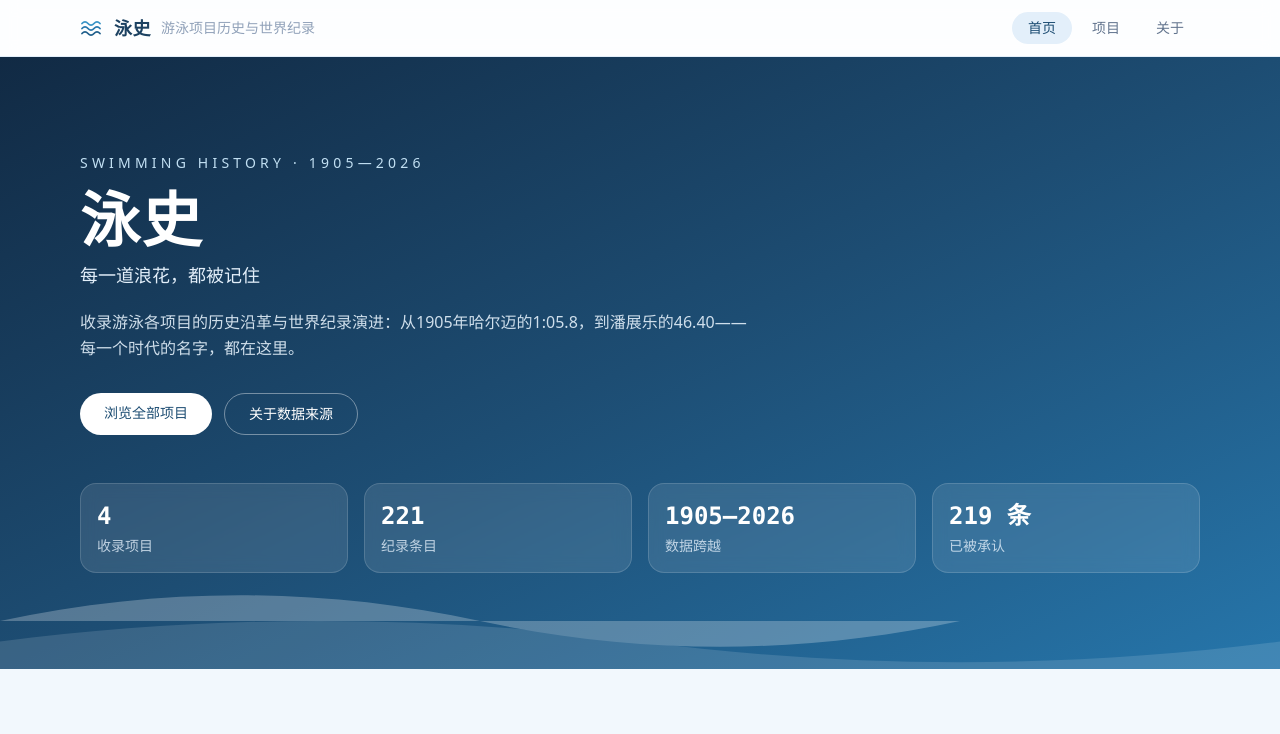
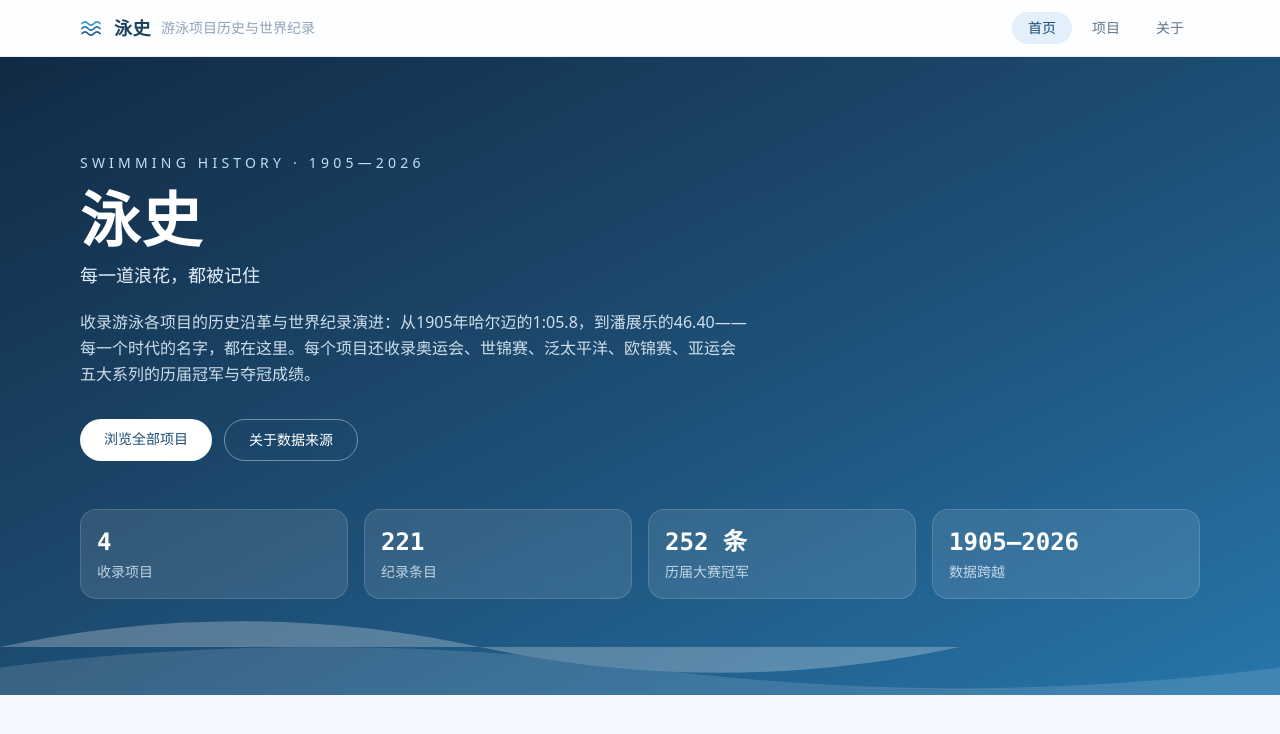
Before and after one commit to sdaulibin/swim-history, a Next.js app: page / in a window 1280 px wide. Shown: the top 734 px of the page. Built offline with nearby package versions, Linux system fonts and the light colour scheme.

Commit message:
首页与项目列表页增加历届冠军榜入口与统计

```diff
--- a/src/app/events/page.tsx
+++ b/src/app/events/page.tsx
@@ -29,6 +29,7 @@ export default function EventsPage() {
       wrDate: wr.date,
       count: ratified.length,
       firstYear: Number(e.progression[0].date.slice(0, 4)),
+      championCount: e.champions?.length ?? 0,
     };
   });
 
@@ -36,7 +37,7 @@ export default function EventsPage() {
     <div className="mx-auto max-w-6xl px-4 py-12">
       <h1 className="text-3xl font-bold text-pool-950">全部项目</h1>
       <p className="mt-2 text-slate-500">
-        目前收录长池（50 米池）四个项目的完整世界纪录演进，更多项目与短池数据持续补充中。
+        每个项目包含完整的世界纪录演进，以及奥运会、世锦赛、泛太平洋、欧锦赛、亚运会五大系列的历届冠军榜。
       </p>
       <div className="mt-8">
         <EventsExplorer events={cards} />
--- a/src/app/page.tsx
+++ b/src/app/page.tsx
@@ -10,10 +10,6 @@ function wrOf(event: (typeof events)[number]): RecordEntry {
 
 export default function Home() {
   const totalRecords = events.reduce((n, e) => n + e.progression.length, 0);
-  const ratifiedCount = events.reduce(
-    (n, e) => n + e.progression.filter(isRatified).length,
-    0,
-  );
   const strokesInUse = Array.from(new Set(events.map((e) => e.stroke)));
   const featured = events.find((e) => e.slug === "mens-100m-freestyle")!;
   const featuredWr = wrOf(featured);
@@ -36,11 +32,15 @@ export default function Home() {
     ...events.map((e) => Number(wrOf(e).date.slice(0, 4))),
   );
 
+  const totalChampions = events.reduce(
+    (n, e) => n + (e.champions?.length ?? 0),
+    0,
+  );
   const stats = [
     { label: "收录项目", value: String(events.length) },
     { label: "纪录条目", value: `${totalRecords}` },
+    { label: "历届大赛冠军", value: `${totalChampions} 条` },
     { label: "数据跨越", value: `${firstYear}–${lastYear}` },
-    { label: "已被承认", value: `${ratifiedCount} 条` },
   ];
 
   return (
@@ -73,6 +73,7 @@ export default function Home() {
           <p className="mt-3 text-lg text-pool-100">{siteConfig.tagline}</p>
           <p className="mt-5 max-w-2xl leading-relaxed text-pool-100/90">
             {siteConfig.description}
+            每个项目还收录奥运会、世锦赛、泛太平洋、欧锦赛、亚运会五大系列的历届冠军与夺冠成绩。
           </p>
           <div className="mt-8 flex flex-wrap gap-3">
             <Link
--- a/src/components/EventCard.tsx
+++ b/src/components/EventCard.tsx
@@ -15,6 +15,7 @@ export interface EventCardData {
   wrDate: string;
   count: number;
   firstYear: number;
+  championCount: number;
 }
 
 export function EventCard({ ev }: { ev: EventCardData }) {
@@ -45,6 +46,11 @@ export function EventCard({ ev }: { ev: EventCardData }) {
       <div className="mt-1 text-xs text-slate-400">{ev.wrDateLabel}</div>
       <div className="mt-4 border-t border-slate-100 pt-3 text-xs text-slate-400">
         {ev.count} 条世界纪录 · {ev.firstYear} 年至今
+        {ev.championCount > 0 && (
+          <span className="mt-1 block text-pool-600">
+            🏆 历届大赛冠军 {ev.championCount} 条（奥运 / 世锦赛 / 泛太 / 欧锦 / 亚运）
+          </span>
+        )}
       </div>
     </Link>
   );
```
